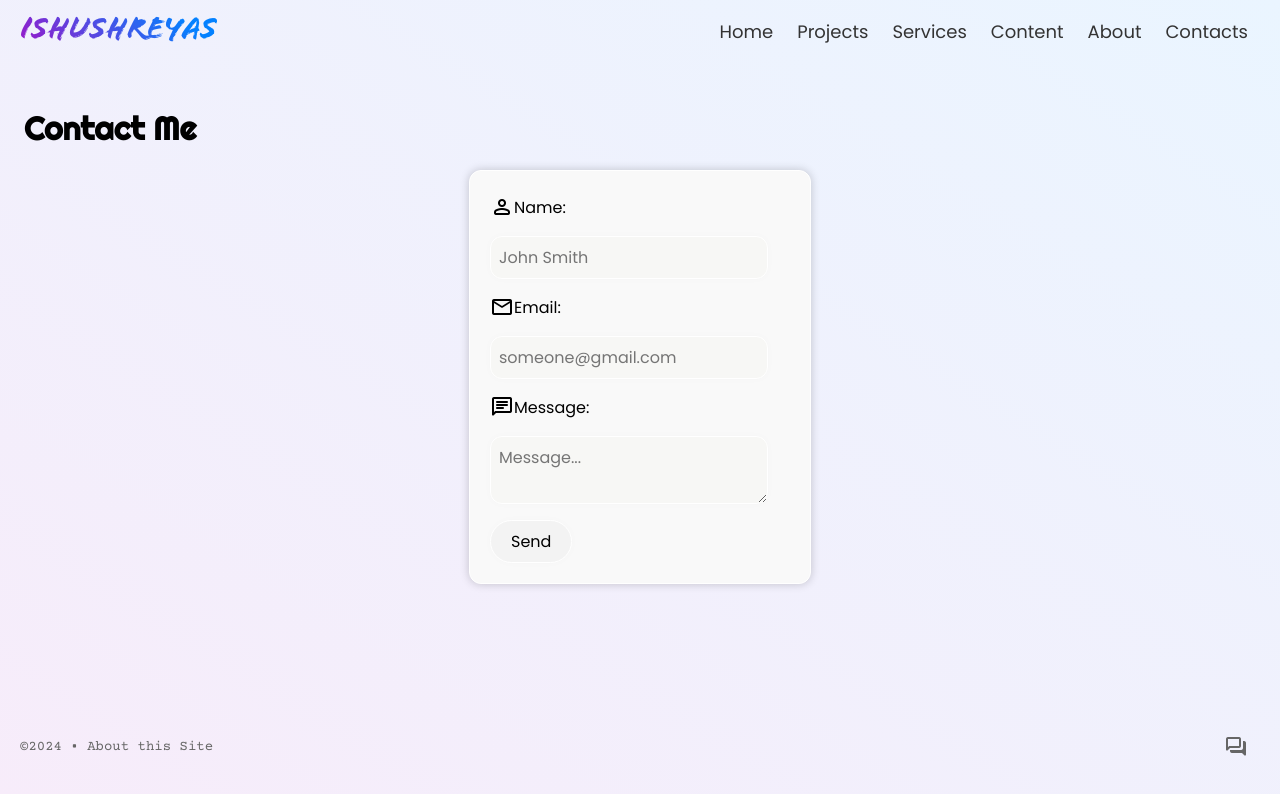
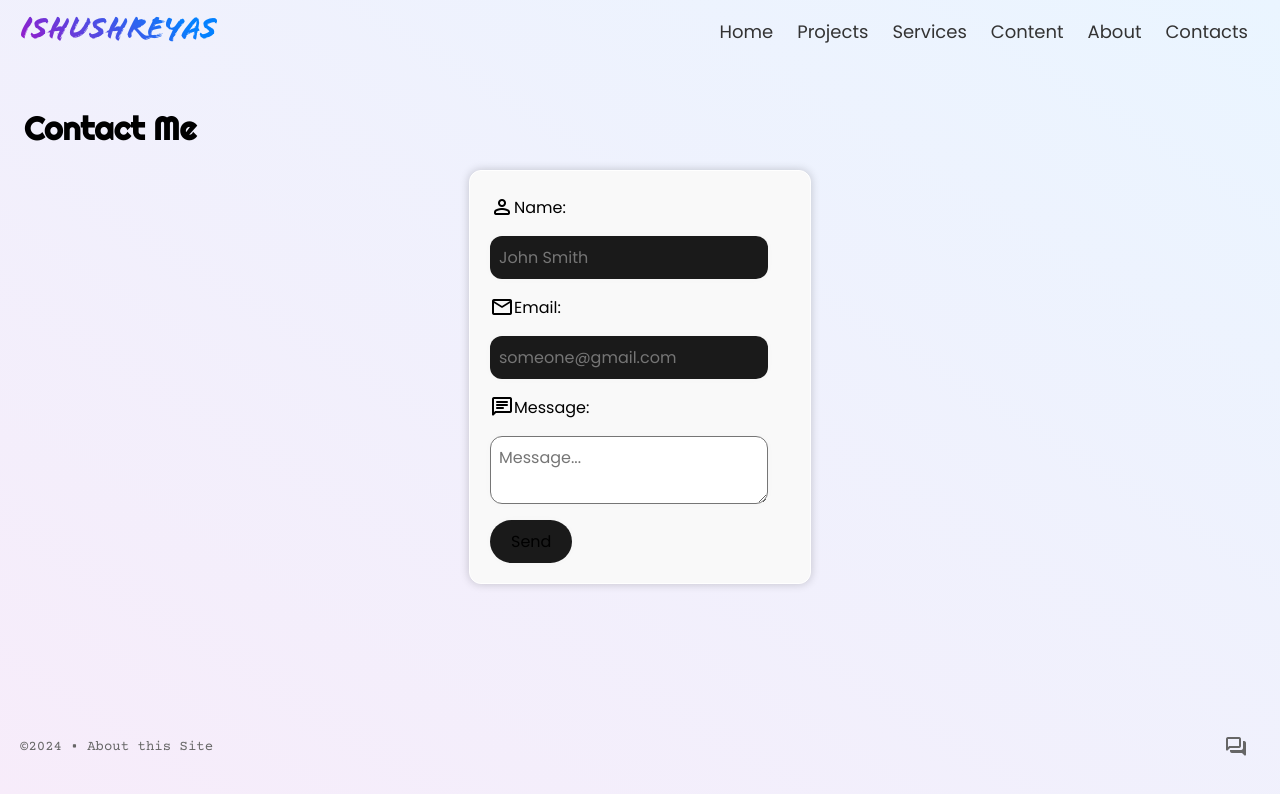
Before and after one commit to ishushreyas/ishushreyas, a React (Vite) app in the folder frontend/: page /contact-me in a window 1280 px wide. Shown: the top 794 px of the page. Built offline with nearby package versions, Linux system fonts and the light colour scheme.

Commit message:
Update contact.jsx

```diff
--- a/frontend/src/routes/contact.jsx
+++ b/frontend/src/routes/contact.jsx
@@ -35,11 +35,11 @@ export default function Contact() {
       <div className="flex j-c a-i">
         <div className='bs-1 bd-1 bg-2 br-2 p-3 cw-1'>
           <label className="flex j-l a-i"><span className="material-symbols-rounded">person</span><p className="poppins">Name: </p></label>
-          <input type="text" name='name' placeholder="John Smith" onChange={onChangeHandler} className="bs-2 bg-3 bd-1 br-2 cw-2 t-5 p-2 poppins"/>
+          <input type="text" name='name' placeholder="John Smith" onChange={onChangeHandler} className="bs-2 br-2 cw-2 t-5 p-2 poppins"/>
           <label className="flex j-l a-i"><span className="material-symbols-rounded">email</span><p className="poppins">Email: </p></label>
-          <input type="email" name='email' placeholder="someone@gmail.com" onChange={onChangeHandler} className="bs-2 bg-3 bd-1 br-2 cw-2 t-5 p-2 poppins"/>
+          <input type="email" name='email' placeholder="someone@gmail.com" onChange={onChangeHandler} className="bs-2 br-2 cw-2 t-5 p-2 poppins"/>
           <label className="flex j-l a-i"><span className="material-symbols-rounded">message</span><p className="poppins">Message: </p></label>
-          <textarea name='message' placeholder="Message..." onChange={onChangeHandler} className="bs-2 bg-3 bd-1 br-2 cw-2 t-5 p-2 poppins"></textarea> <br />
+          <textarea name='message' placeholder="Message..." onChange={onChangeHandler} className="bs-2 br-2 cw-2 t-5 p-2 poppins"></textarea> <br />
           <Form
                 method="post"
                 action="contact"
@@ -48,7 +48,7 @@ export default function Contact() {
                   handleOnSubmit();
                 }}
           >
-              <button className="bs-2 bd-1 bg-0 t-5 m-3 p-3 br-1 poppins">Send</button>
+              <button className="bs-2 t-5 m-3 p-3 br-1 poppins">Send</button>
           </Form>
         </div>
       </div>
```
